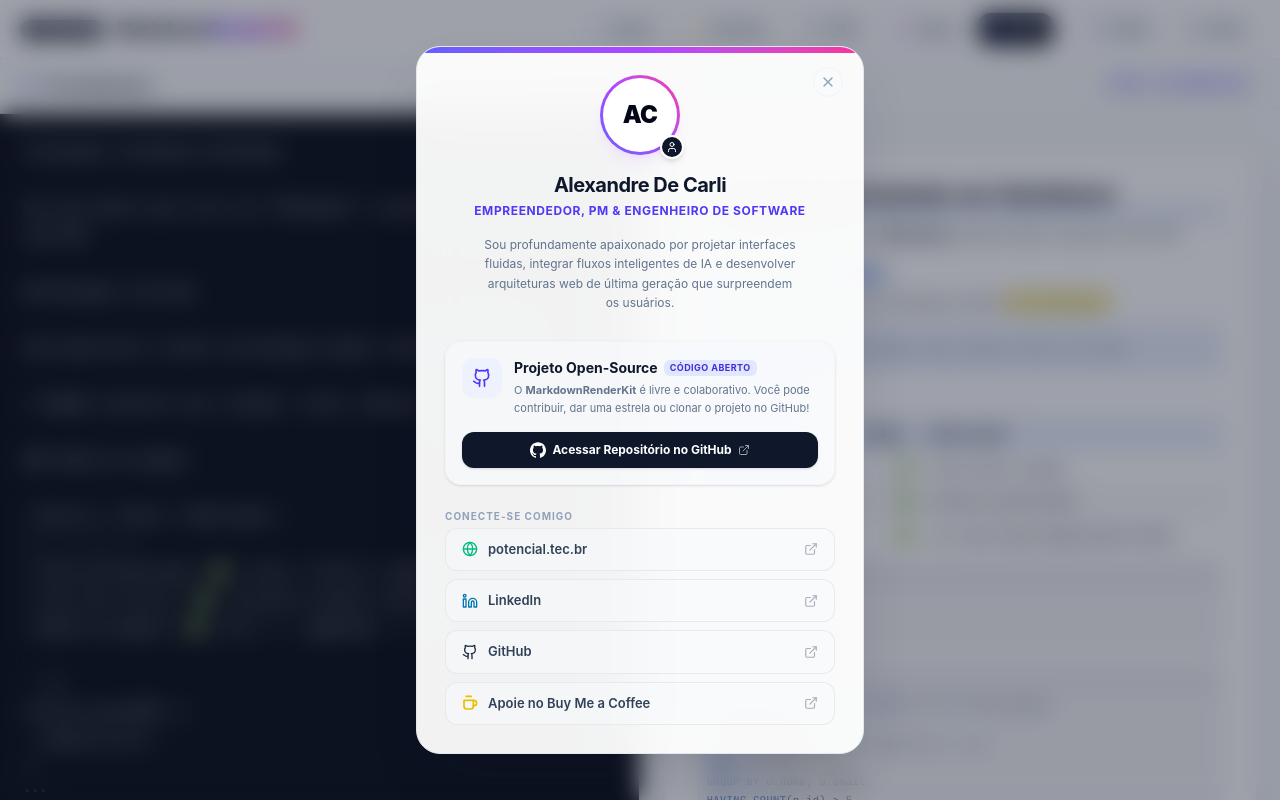
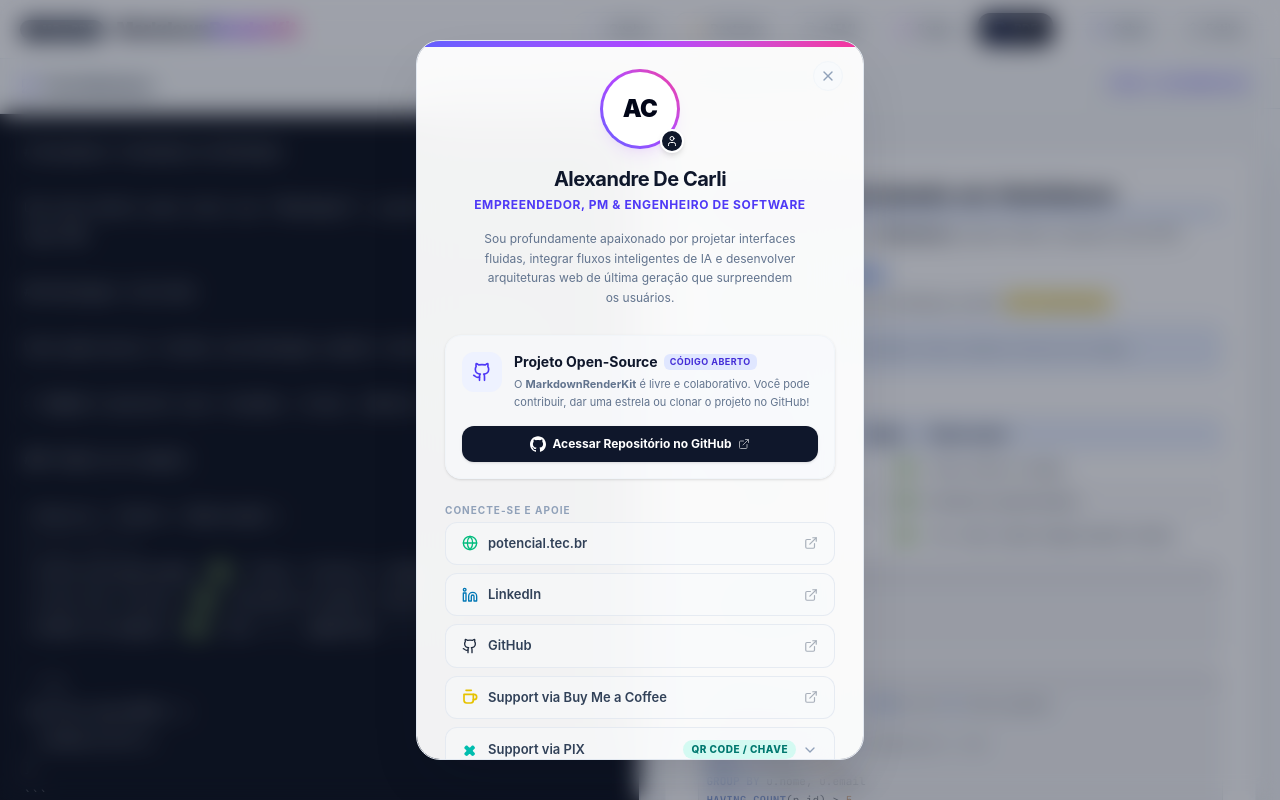
Before and after one commit to AlexandreDeCarli/MarkdownRenderKit, a React (Vite) app: page / in a window 1280 px wide. Both pictures are taken after a click on the button "Sobre". Built offline with nearby package versions, Linux system fonts and the light colour scheme.

Commit message:
feat(ui): Add Support via PIX button and interactive QR Code drawer
Add an expandable PIX support section in the About Modal displaying the QR Code image and copyable random key with interactive clipboard feedback.

```diff
--- a/src/presentation/components/AboutModal.jsx
+++ b/src/presentation/components/AboutModal.jsx
@@ -1,12 +1,27 @@
-import React from "react";
-import { User, Globe, ExternalLink, X } from "lucide-react";
+import React, { useState } from "react";
+import { User, Globe, ExternalLink, X, ChevronDown, Check, Copy, QrCode } from "lucide-react";
 
 /**
  * Premium Modal "Sobre o Desenvolvedor" (About the Developer) in Light Theme.
  * @param {{ isOpen: boolean, onClose: () => void }} props
  */
 export default function AboutModal({ isOpen, onClose }) {
+  const [pixOpen, setPixOpen] = useState(false);
+  const [copiedPix, setCopiedPix] = useState(false);
+
+  const PIX_KEY = "29c45fd6-e6e0-4708-9b49-3b049cde040f";
+
   if (!isOpen) return null;
+
+  const handleCopyPix = async () => {
+    try {
+      await navigator.clipboard.writeText(PIX_KEY);
+      setCopiedPix(true);
+      setTimeout(() => setCopiedPix(false), 2200);
+    } catch (err) {
+      console.error("Erro ao copiar chave PIX", err);
+    }
+  };
 
   return (
     <div className="fixed inset-0 z-50 flex items-center justify-center p-4">
@@ -17,7 +32,7 @@
       />
 
       {/* Container do Modal Premium */}
-      <div className="relative w-full max-w-md overflow-hidden rounded-3xl border border-slate-200 bg-white/95 p-7 shadow-[0_25px_60px_-15px_rgba(15,23,42,0.15)] backdrop-blur-xl transition-all duration-300 animate-modal-scale-in">
+      <div className="relative w-full max-w-md max-h-[90vh] overflow-y-auto custom-scrollbar rounded-3xl border border-slate-200 bg-white/95 p-7 shadow-[0_25px_60px_-15px_rgba(15,23,42,0.15)] backdrop-blur-xl transition-all duration-300 animate-modal-scale-in">
         {/* Efeito de brilho de gradiente superior suave */}
         <div className="absolute top-0 inset-x-0 h-1.5 bg-gradient-to-r from-indigo-500 via-purple-500 to-pink-500" />
 
@@ -92,7 +107,7 @@
 
         {/* Links de Conexão e Apoio */}
         <div className="mt-6 space-y-2.5">
-          <span className="text-[10px] font-bold text-slate-400 uppercase tracking-widest block mb-1">Conecte-se comigo</span>
+          <span className="text-[10px] font-bold text-slate-400 uppercase tracking-widest block mb-1">Conecte-se e Apoie</span>
 
           <div className="flex flex-col gap-2">
             <a
@@ -142,10 +157,94 @@
             >
               <div className="flex items-center gap-2.5">
                 <svg viewBox="0 0 24 24" fill="none" stroke="currentColor" strokeWidth="2.5" strokeLinecap="round" strokeLinejoin="round" className="h-4 w-4 text-[#e6c200] group-hover:scale-110 transition-transform"><path d="M17 8h1a4 4 0 1 1 0 8h-1" /><path d="M3 8h14v9a4 4 0 0 1-4 4H7a4 4 0 0 1-4-4Z" /><line x1="6" x2="14" y1="2" y2="2" /></svg>
-                <span className="font-outfit text-[13px]">Apoie no Buy Me a Coffee</span>
+                <span className="font-outfit text-[13px]">Support via Buy Me a Coffee</span>
               </div>
               <ExternalLink className="h-3.5 w-3.5 opacity-40 group-hover:opacity-100 transition-opacity" />
             </a>
+
+            {/* Botão e Painel Interativo de Apoio via PIX */}
+            <div className="flex flex-col">
+              <button
+                type="button"
+                onClick={() => setPixOpen(!pixOpen)}
+                className={`flex items-center justify-between px-4 py-3 rounded-xl border transition-all duration-200 cursor-pointer group ${
+                  pixOpen
+                    ? "bg-teal-50/90 border-teal-300 text-teal-950 shadow-sm"
+                    : "border-slate-200/80 bg-slate-50/50 hover:bg-teal-50/50 hover:border-teal-200 text-slate-700 hover:text-teal-900"
+                }`}
+              >
+                <div className="flex items-center gap-2.5">
+                  <svg viewBox="0 0 512 512" fill="currentColor" className="h-4 w-4 text-[#00bdae] group-hover:scale-110 transition-transform">
+                    <path d="M112.5 124.7c19.3-19.3 50.7-19.3 70 0l47.5 47.5c7.8 7.8 20.5 7.8 28.3 0l47.5-47.5c19.3-19.3 50.7-19.3 70 0l23.5 23.5c19.3 19.3 19.3 50.7 0 70l-47.5 47.5c-7.8 7.8-7.8 20.5 0 28.3l47.5 47.5c19.3 19.3 19.3 50.7 0 70l-23.5 23.5c-19.3 19.3-50.7 19.3-70 0l-47.5-47.5c-7.8-7.8-20.5-7.8-28.3 0l-47.5 47.5c-19.3 19.3-50.7 19.3-70 0l-23.5-23.5c-19.3-19.3-19.3-50.7 0-70l47.5-47.5c7.8-7.8 7.8-20.5 0-28.3l-47.5-47.5c-19.3-19.3-19.3-50.7 0-70l23.5-23.5z"/>
+                  </svg>
+                  <span className="font-outfit text-[13px] font-semibold">Support via PIX</span>
+                </div>
+                <div className="flex items-center gap-1.5">
+                  <span className="text-[10px] font-extrabold uppercase tracking-wider text-teal-700 bg-teal-100/80 px-2 py-0.5 rounded-full">
+                    {pixOpen ? "Ocultar" : "QR Code / Chave"}
+                  </span>
+                  <ChevronDown className={`h-4 w-4 text-slate-400 transition-transform duration-200 ${pixOpen ? "rotate-180 text-teal-600" : ""}`} />
+                </div>
+              </button>
+
+              {/* Painel Expansível do PIX */}
+              {pixOpen && (
+                <div className="mt-2 p-4 rounded-2xl border border-teal-200/90 bg-gradient-to-b from-teal-50/50 to-white flex flex-col items-center gap-3 animate-fade-in shadow-xs">
+                  <div className="flex items-center gap-1.5 text-xs font-bold text-teal-950 font-outfit">
+                    <QrCode className="h-4 w-4 text-teal-600" />
+                    <span>Escaneie o QR Code no seu banco</span>
+                  </div>
+
+                  {/* Imagem do QR Code com borda e sombra suave */}
+                  <div className="p-3 bg-white rounded-2xl border border-slate-200/80 shadow-sm flex items-center justify-center">
+                    <img
+                      src="/pix-qrcode.png"
+                      alt="QR Code PIX - Alexandre De Carli"
+                      className="w-48 h-48 rounded-lg object-contain select-none"
+                      loading="eager"
+                    />
+                  </div>
+
+                  {/* Container da Chave PIX com botão Copiar */}
+                  <div className="w-full space-y-1.5 pt-1">
+                    <span className="text-[10px] font-bold text-slate-500 uppercase tracking-wider block text-left">
+                      Ou copie a chave aleatória:
+                    </span>
+                    <div className="flex items-center gap-2 p-1.5 pl-3 bg-white rounded-xl border border-slate-200/90 shadow-sm">
+                      <span className="font-mono text-[11px] text-slate-700 truncate select-all flex-1" title={PIX_KEY}>
+                        {PIX_KEY}
+                      </span>
+                      <button
+                        type="button"
+                        onClick={handleCopyPix}
+                        className={`shrink-0 inline-flex items-center gap-1.5 px-3 py-1.5 rounded-lg text-xs font-bold transition-all duration-150 cursor-pointer shadow-xs active:scale-95 ${
+                          copiedPix
+                            ? "bg-emerald-600 text-white shadow-emerald-600/20"
+                            : "bg-slate-900 text-white hover:bg-slate-800"
+                        }`}
+                        title="Copiar chave PIX"
+                      >
+                        {copiedPix ? (
+                          <>
+                            <Check className="h-3.5 w-3.5 text-emerald-300" />
+                            <span>Copiado!</span>
+                          </>
+                        ) : (
+                          <>
+                            <Copy className="h-3.5 w-3.5" />
+                            <span>Copiar</span>
+                          </>
+                        )}
+                      </button>
+                    </div>
+                  </div>
+
+                  <p className="text-[11px] text-slate-500 text-center leading-relaxed mt-0.5">
+                    Qualquer contribuição apoia diretamente o desenvolvimento contínuo e open-source do projeto. Muito obrigado! ☕✨
+                  </p>
+                </div>
+              )}
+            </div>
           </div>
         </div>
       </div>
```
Also changed, not shown: public/pix-qrcode.png (added), src/assets/pix-qrcode.png (added).
